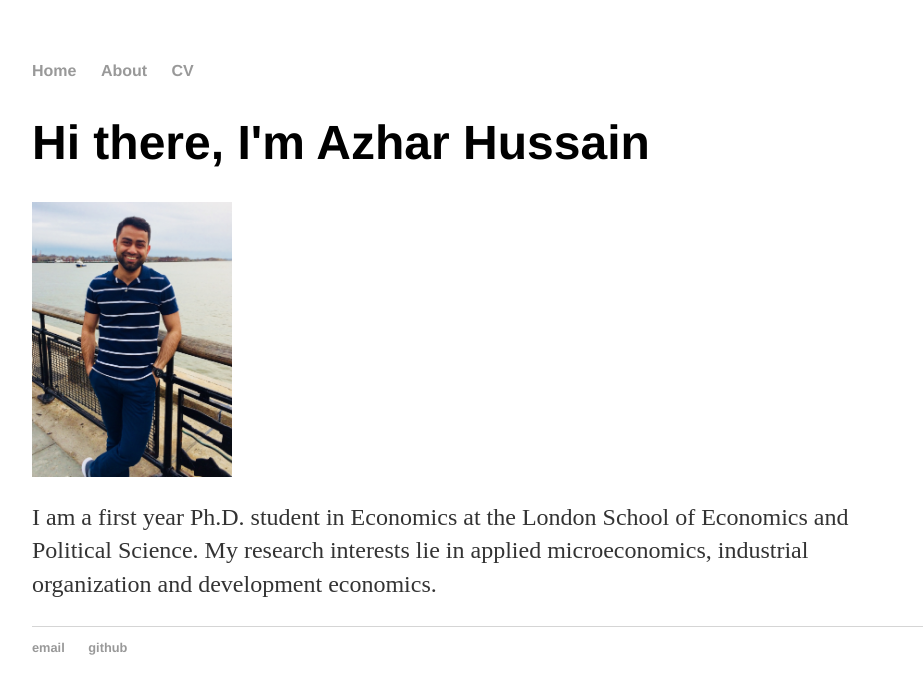
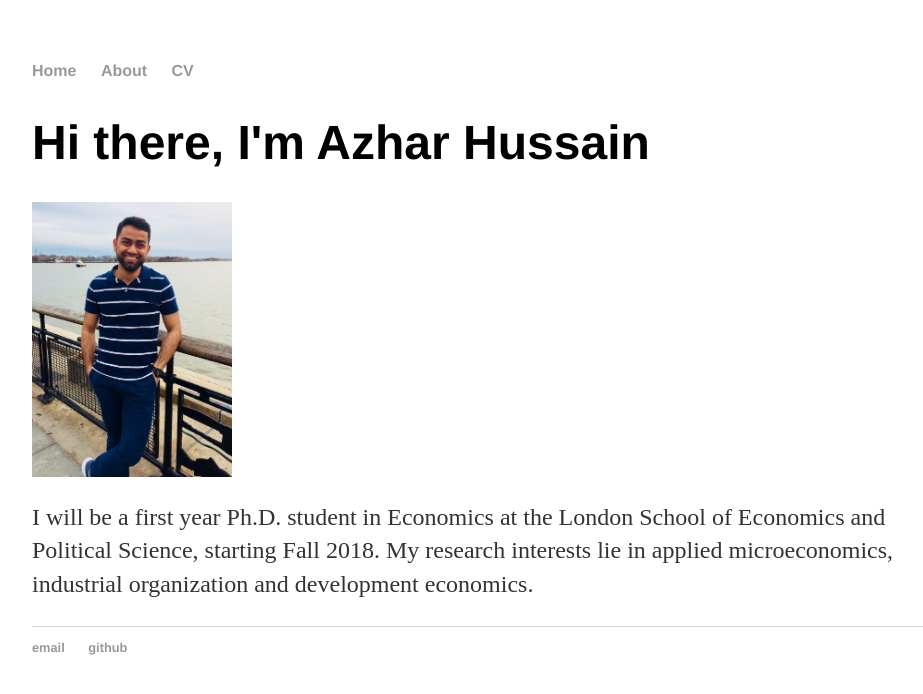
Before and after one commit to azharhsain/azharhsain.github.io, a Jekyll site: the page built from index.html, in a window 1280 px wide. Shown: the top 694 px of the page, without its empty margins (160-1083 px from the left). Built offline with Jekyll 4.4.1, drawn with Linux system fonts in a browser that asks for light colours.

Commit message:
Changed index

```diff
--- a/index.html
+++ b/index.html
@@ -6,6 +6,6 @@
 		<div class="blurb">
 			<h1>Hi there, I'm Azhar Hussain</h1>
 			<img src="/image/IMG_Self.JPG" alt="Self" width=200 height=275 align="center">
-			<p>I am a first year Ph.D. student in Economics at the London School of Economics and Political Science.
-				My research interests lie in applied microeconomics, industrial organization and development economics.</p>
+			<p> I will be a first year Ph.D. student in Economics at the London School of Economics and Political Science,
+				starting Fall 2018. My research interests lie in applied microeconomics, industrial organization and development economics.</p>
 		</div>
```
